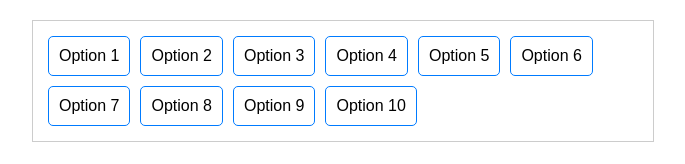
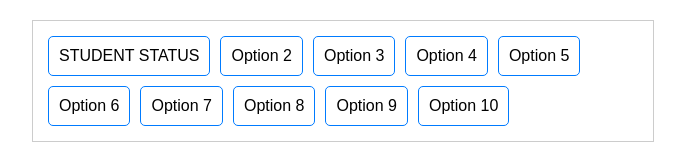
Before and after one commit to HardikFatehkar/chatbot0.1, a website: page public/index.html in a window 1280 px wide. Shown: the whole page, without its empty margins (297-982 px from the left). Drawn offline with Linux system fonts and the light colour scheme.

Commit message:
checking

```diff
--- a/public/index.html
+++ b/public/index.html
@@ -49,7 +49,7 @@
 
         // Initial options
         displayOptions([
-            { text: 'Option 1', value: '1' },
+            { text: 'STUDENT STATUS', value: '1' },
             { text: 'Option 2', value: '2' },
             { text: 'Option 3', value: '3' },
             { text: 'Option 4', value: '4' },
```
